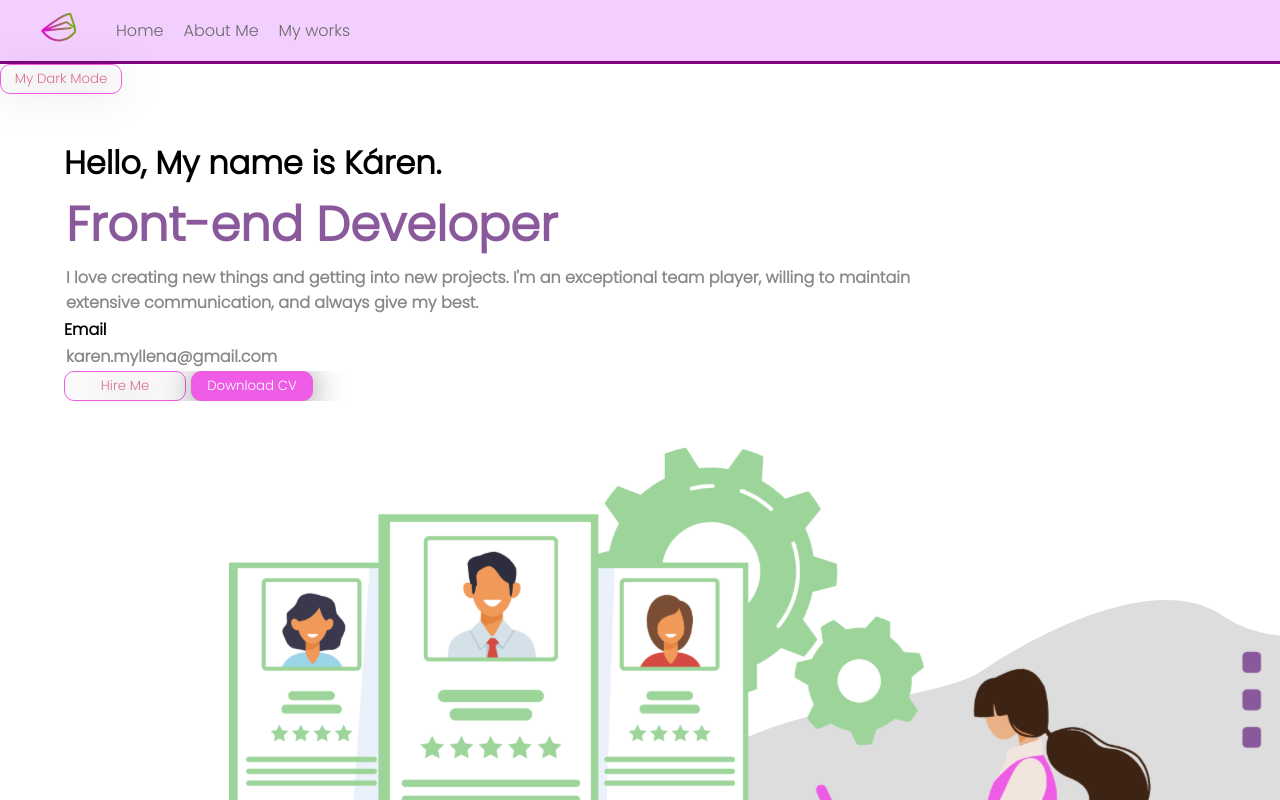
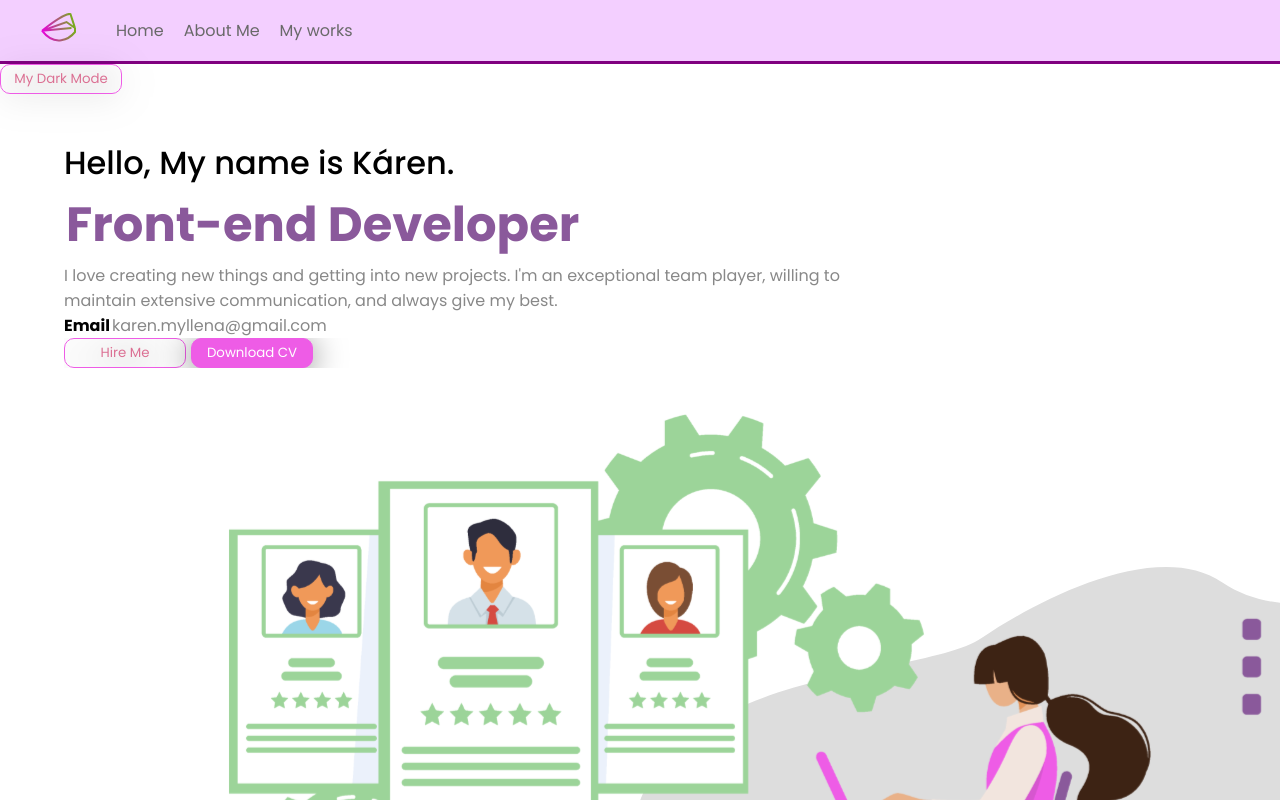
Before and after one commit to karenmscg/Portif-lio, a React (Create React App) app: page / in a window 1280 px wide. Shown: the top 800 px of the page. Built offline with nearby package versions, Linux system fonts and the light colour scheme.

Commit message:
css fixes

```diff
--- a/public/index.html
+++ b/public/index.html
@@ -27,6 +27,9 @@
     <link rel="preconnect" href="https://fonts.googleapis.com">
 <link rel="preconnect" href="https://fonts.gstatic.com" crossorigin>
 <link href="https://fonts.googleapis.com/css2?family=Poppins:wght@300&display=swap" rel="stylesheet">
+<link rel="preconnect" href="https://fonts.googleapis.com">
+<link rel="preconnect" href="https://fonts.gstatic.com" crossorigin>
+<link href="https://fonts.googleapis.com/css2?family=Poppins:wght@400;500;700&display=swap" rel="stylesheet">
     <title>React App</title>
   </head>
   <body>
--- a/src/components/HeroSection/HeroSection.js
+++ b/src/components/HeroSection/HeroSection.js
@@ -39,15 +39,18 @@
 
 export const P = styled.p`
   width: 70%;
-  font-weight: bold;
+  font-weight: 400 bold;
   color: #888888;
-  margin: 2px;
 `;
+
+export const H4 = styled.h4 `
+ margin-right: 2px;
+`
 
 export const H1 = styled.h1`
   font-size: 48px;
   line-height: 72px;
-  font-weight: bold;
+  font-weight: 800;
   color: #8a599b;
   margin: 2px;
 `;
@@ -56,4 +59,12 @@
   margin-top: 45px;
   font-size: 32px;
   line-height: 48px;
+  font-weight: 500;
 `;
+
+export const EmailContainer = styled.div `
+  display: flex;
+  align-items: center;
+
+
+`
--- a/src/components/HeroSection/index.js
+++ b/src/components/HeroSection/index.js
@@ -6,7 +6,8 @@
   H2,
   HeroContainer,
   Img,
-  P,
+  P, H4,
+  EmailContainer
 } from "./HeroSection";
 import imageWork from "../../Images/work_area.svg";
 
@@ -21,8 +22,10 @@
           exceptional team player, willing to maintain extensive communication,
           and always give my best.
         </P>
-        <h4>Email</h4>
-        <P>karen.myllena@gmail.com</P>
+        <EmailContainer>
+          <H4>Email</H4>
+          <P>karen.myllena@gmail.com</P>
+        </EmailContainer>
         <ButtonContainer>
           <Button>Hire Me</Button>
           <Button primary>Download CV</Button>
```
